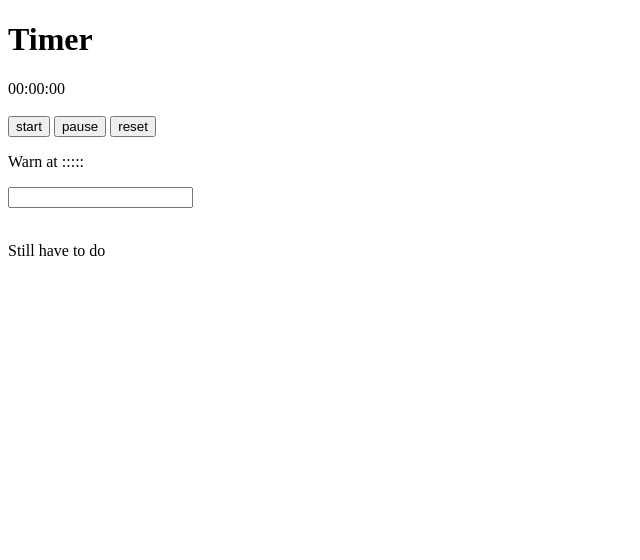
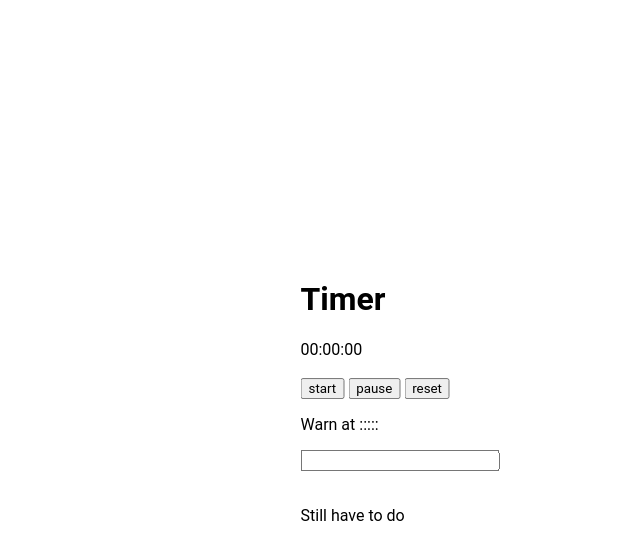
Before and after one commit to badonyt/Desktop-Console-Timer, an Electron app: page Desktop/index.html in a window 800 px wide. Shown: the whole page, without its empty margins (0-640 px from the left). Drawn offline with Linux system fonts and the light colour scheme.

Commit message:
Added fonts, so site isnt ugly

```diff
--- a/Desktop/index.html
+++ b/Desktop/index.html
@@ -4,7 +4,7 @@
   <head>
     <meta charset="UTF-8" />
     <meta http-equiv="Content-Security-Policy" content="default-src 'self'; script-src 'self'">
-    <!-- <link rel="stylesheet" href="../styles/style.css" /> -->
+    <link rel="stylesheet" href="./main.css" />
     <title>Timer</title>
   </head>
   <body>
--- /dev/null
+++ b/Desktop/main.css
@@ -0,0 +1,13 @@
+/* @import url('https://fonts.googleapis.com/css2?family=Roboto:wght@100&display=swap'); */
+*{
+    font-family: 'Roboto', sans-serif;
+}
+
+.nicelol{
+    margin: 0;
+    position: absolute;
+    top: 50%;
+    left: 50%;
+    transform: translate(-50%, -50%);
+
+}
```
